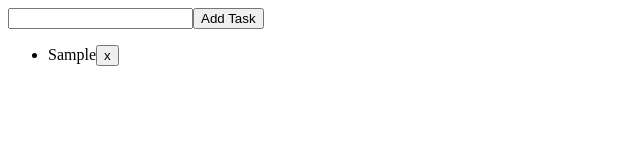
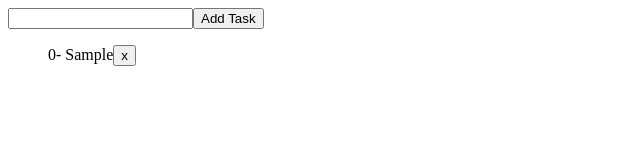
Before and after one commit to Dhanarajb/Todo-List-Reactjs, a React (Create React App) app: page / in a window 1280 px wide. Both pictures are taken after typing "Sample" into the empty fields and a click on the button "Add Task". Shown: the top 160 px of the page, without its empty margins (0-640 px from the left). Built offline with nearby package versions, Linux system fonts and the light colour scheme.

Commit message:
Todo List Reactjs

```diff
--- a/src/App.js
+++ b/src/App.js
@@ -1,5 +1,5 @@
 import React, { useState } from 'react';
-
+import './style.css';
 const TodoList = () => {
   const [list, setList] = useState([]);
   const [task, setTask] = useState('');
@@ -10,8 +10,9 @@ const TodoList = () => {
     setTask('');
   };
 
-  const removeTask = (index) => {
-    setList([...list.slice(0, index), ...list.slice(index + 1)]);
+  const removeTask = (id) => {
+    let newList = list.filter((item) => item.id !== id);
+    setList(newList);
   };
 
   return (
@@ -27,8 +28,8 @@ const TodoList = () => {
       <ul>
         {list.map((item, index) => (
           <li key={index}>
-            {item}
-            <button onClick={() => removeTask(index)}>x</button>
+            {index}- {item}
+            <button onClick={() => removeTask(item.id)}>x</button>
           </li>
         ))}
       </ul>
--- a/src/style.css
+++ b/src/style.css
@@ -3,3 +3,6 @@ p {
   font-family: -apple-system, BlinkMacSystemFont, 'Segoe UI', Roboto, Oxygen,
     Ubuntu, Cantarell, 'Open Sans', 'Helvetica Neue', sans-serif;
 }
+li {
+  list-style-type: none;
+}
```
